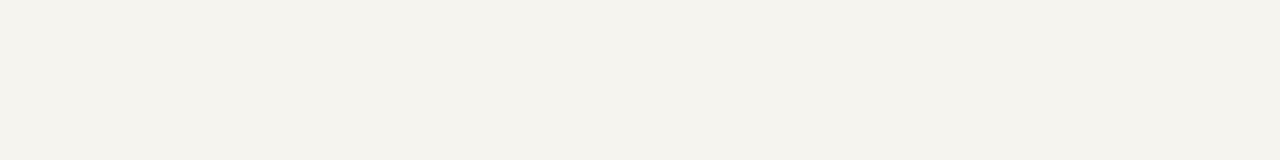
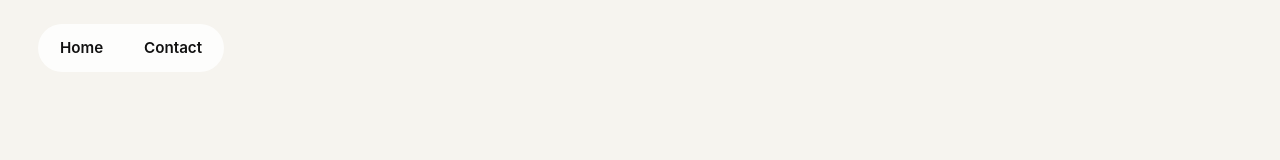
Before and after one commit to devy-soo/devy-soo-portfolio, a Vue app: page / in a window 1280 px wide. Shown: the top 160 px of the page. Built offline with nearby package versions, Linux system fonts and the light colour scheme.

Commit message:
Add contact page and top navigation

```diff
--- a/src/App.vue
+++ b/src/App.vue
@@ -1,7 +1,42 @@
 <script setup lang="ts">
-import HelloWorld from './components/HelloWorld.vue'
+import { computed, onMounted, onUnmounted, ref } from 'vue'
+import HomePage from './pages/HomePage.vue'
+import ContactPage from './pages/ContactPage.vue'
+
+const path = ref(window.location.pathname)
+
+const syncPath = () => {
+  path.value = window.location.pathname
+}
+
+onMounted(() => {
+  window.addEventListener('popstate', syncPath)
+})
+
+onUnmounted(() => {
+  window.removeEventListener('popstate', syncPath)
+})
+
+const CurrentPage = computed(() => {
+  if (path.value === '/contact') {
+    return ContactPage
+  }
+
+  return HomePage
+})
 </script>
 
 <template>
-  <HelloWorld />
+  <div class="site-shell">
+    <header class="site-header">
+      <nav class="site-nav">
+        <a href="/">Home</a>
+        <a href="/contact">Contact</a>
+      </nav>
+    </header>
+
+    <main>
+      <component :is="CurrentPage" />
+    </main>
+  </div>
 </template>
--- /dev/null
+++ b/src/pages/ContactPage.vue
@@ -0,0 +1,18 @@
+<template>
+  <section class="contact-page">
+    <div class="contact-page__card">
+      <p class="contact-page__eyebrow">LET'S CONNECT</p>
+      <h1>Contact</h1>
+      <p>
+        새로운 프로젝트, 협업 제안, 혹은 간단한 인사도 언제든 환영해요.
+        아래 채널로 편하게 연락 주세요.
+      </p>
+
+      <ul>
+        <li><strong>Email:</strong> hello@devysoo.com</li>
+        <li><strong>Instagram:</strong> @devysoo</li>
+        <li><strong>LinkedIn:</strong> linkedin.com/in/devysoo</li>
+      </ul>
+    </div>
+  </section>
+</template>
--- /dev/null
+++ b/src/pages/HomePage.vue
@@ -0,0 +1,7 @@
+<script setup lang="ts">
+import HelloWorld from '../components/HelloWorld.vue'
+</script>
+
+<template>
+  <HelloWorld />
+</template>
--- a/src/style.css
+++ b/src/style.css
@@ -51,3 +51,78 @@ body {
 .hero-scroll__line--right {
   transform: translate3d(var(--offset-x), 0, 0);
 }
+
+.site-header {
+  position: fixed;
+  top: 0;
+  left: 0;
+  right: 0;
+  z-index: 10;
+  padding: 1.5rem clamp(1rem, 3vw, 2.5rem);
+  pointer-events: none;
+}
+
+.site-nav {
+  display: inline-flex;
+  gap: 0.75rem;
+  padding: 0.45rem;
+  border-radius: 9999px;
+  background: rgb(255 255 255 / 78%);
+  backdrop-filter: blur(6px);
+  pointer-events: auto;
+}
+
+.site-nav a {
+  color: #111;
+  text-decoration: none;
+  font-size: 0.95rem;
+  font-weight: 600;
+  padding: 0.45rem 0.9rem;
+  border-radius: 9999px;
+  transition: background 0.2s ease;
+}
+
+.site-nav a:hover {
+  background: rgb(0 0 0 / 8%);
+}
+
+.contact-page {
+  min-height: 100vh;
+  display: grid;
+  place-items: center;
+  padding: 6rem 1.2rem 2rem;
+}
+
+.contact-page__card {
+  width: min(680px, 100%);
+  border-radius: 1.25rem;
+  background: #fff;
+  padding: clamp(1.5rem, 4vw, 3rem);
+  box-shadow: 0 12px 40px rgb(0 0 0 / 7%);
+}
+
+.contact-page__eyebrow {
+  margin: 0;
+  font-size: 0.78rem;
+  letter-spacing: 0.14em;
+  font-weight: 700;
+  color: #6d6659;
+}
+
+.contact-page h1 {
+  margin: 0.7rem 0 1rem;
+  font-size: clamp(2rem, 6vw, 3rem);
+}
+
+.contact-page p {
+  margin: 0;
+  font-size: 1.05rem;
+  line-height: 1.65;
+}
+
+.contact-page ul {
+  margin: 1.4rem 0 0;
+  padding-left: 1.2rem;
+  display: grid;
+  gap: 0.65rem;
+}
```
